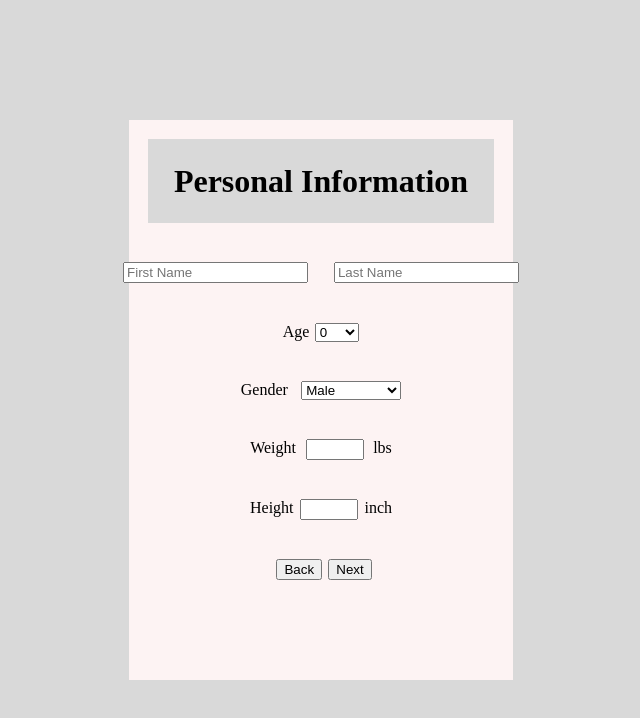
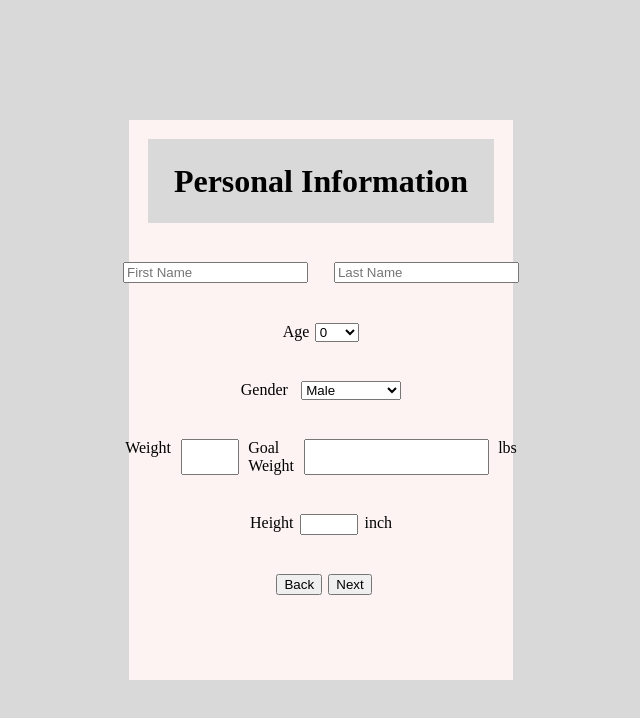
Before and after one commit to Solomonbutler13/NutriBuddy-, a React (Vite) app in the folder FrontEnd/: page /personal_info in a window 1280 px wide. Shown: the top 718 px of the page, without its empty margins (319-959 px from the left). Built offline with nearby package versions, Linux system fonts and the light colour scheme; no server answers; a web font is replaced by a local one.

Commit message:
Added in goalWeight

```diff
--- a/FrontEnd/src/pages/personal_page/personal_info.jsx
+++ b/FrontEnd/src/pages/personal_page/personal_info.jsx
@@ -17,6 +17,7 @@ export default function PersonalPage(){
         lastName: '',
         age: 0,
         gender: "Male",
+        goalWeight: 0,
         weight: 0,
         height: 0,
     })
@@ -42,7 +43,7 @@ export default function PersonalPage(){
 
     // Check input before submitting
     function checkInput(){
-        const { firstName, lastName, age, gender, weight, height } = personalInfo;
+        const { firstName, lastName, age, gender, weight, goalWeight, height } = personalInfo;
         setCheckErrors({nameError:false, ageError:false, weightError:false})
         let noErrors = true;
 
@@ -53,7 +54,7 @@ export default function PersonalPage(){
         else if (age < 13){
             setCheckErrors(errors => ({ ...errors, ageError: true}));
             noErrors = false;
-        }else if (weight < 5 || weight > 1500){
+        }else if ((weight < 5 || weight > 1500) || (goalWeight < 5 || goalWeight > 1500)){
             setCheckErrors(errors => ({ ...errors, weightError: true}));
             noErrors = false;
         }else if (height < 24 || height > 96){
@@ -105,6 +106,9 @@ export default function PersonalPage(){
                 <div className="personalPageWeightContainer">
                     <label>Weight</label>
                     <input name='weight' id='userWeightInput' type="number"step=".01" onChange={handleChange}/>
+
+                    <label>Goal Weight</label>
+                    <input name='goalWeight' id='userGoalWeightInput' type="number"step=".01" onChange={handleChange}/>
                     <label> lbs </label>
                 </div>
 
```
